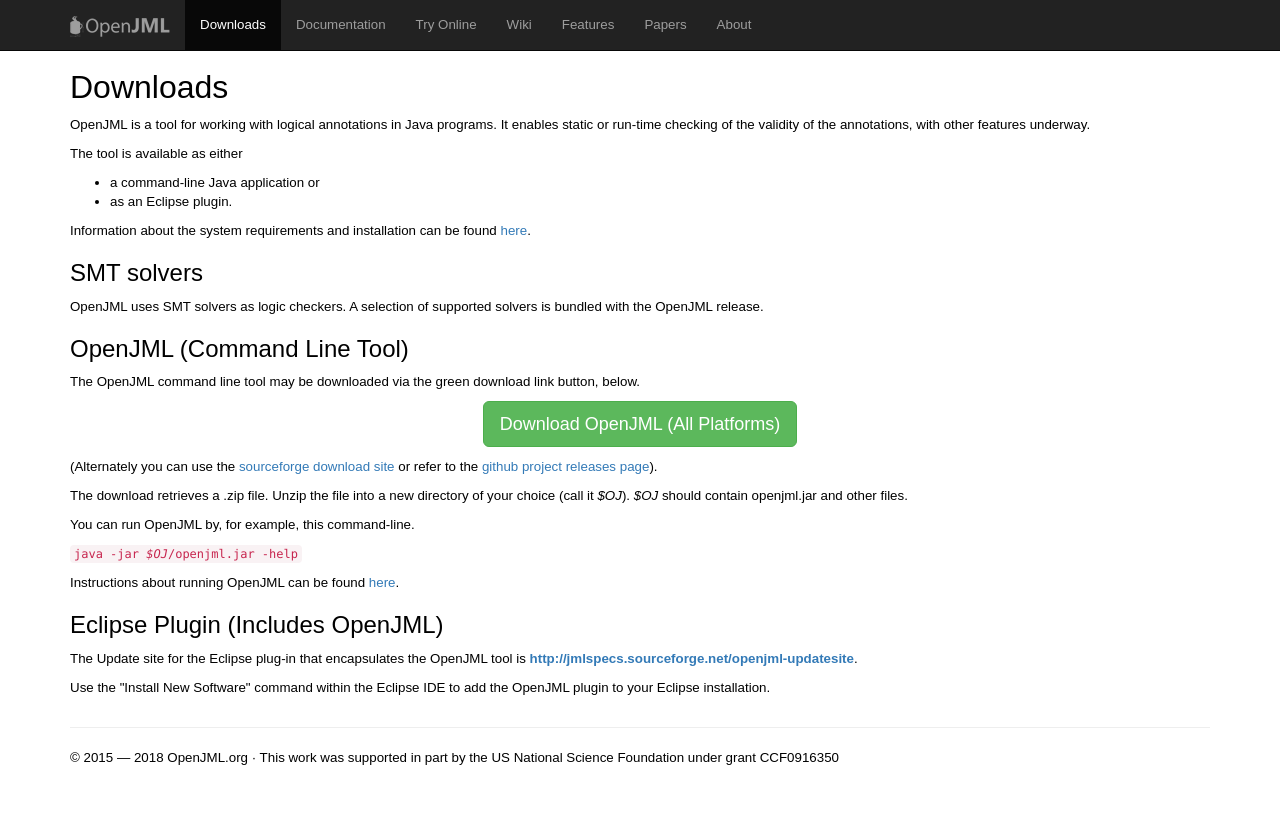
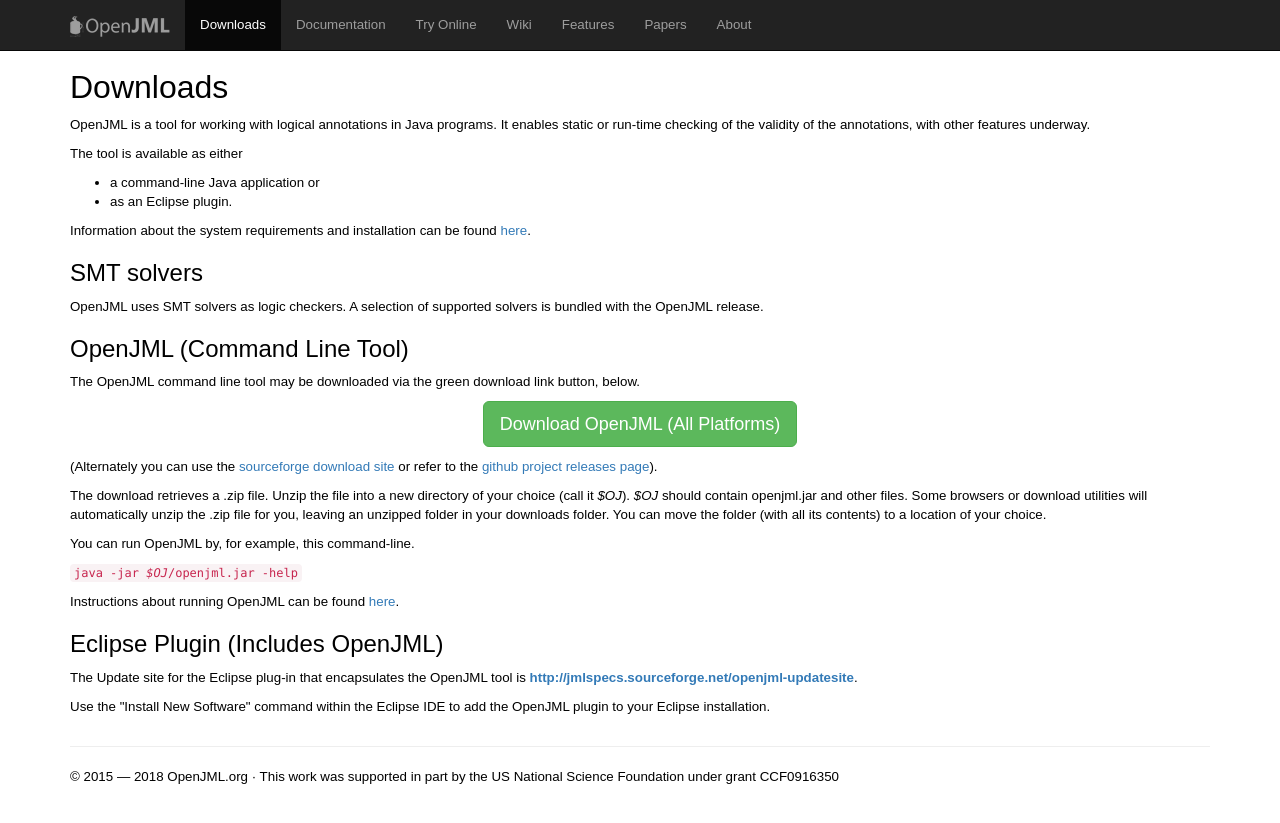
Before and after one commit to OpenJML/openjml.github.io, a Jekyll site: the page built from downloads/index.html, in a window 1280 px wide. Shown: the top 823 px of the page. Built offline with Jekyll 4.4.1, drawn with Linux system fonts in a browser that asks for light colours.

Commit message:
Clarifyig download process

```diff
--- a/downloads/index.html
+++ b/downloads/index.html
@@ -37,6 +37,9 @@
      The download retrieves a .zip file.
      Unzip the file into a new directory of your choice (call it <i>$OJ</i>).
       <i>$OJ</i> should contain openjml.jar and other files.
+     Some browsers or download utilities will automatically unzip the .zip file
+     for you, leaving an unzipped folder in your downloads folder. You can move
+     the folder (with all its contents) to a location of your choice.
       </p>
 
       <p>You can run OpenJML by, for example, this command-line.</p>
```
